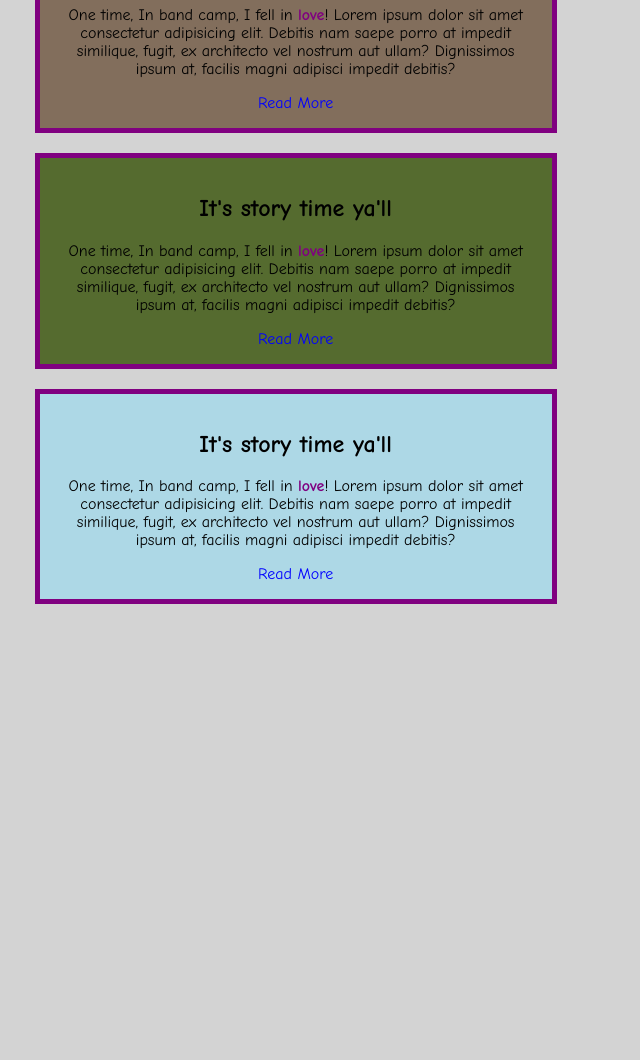
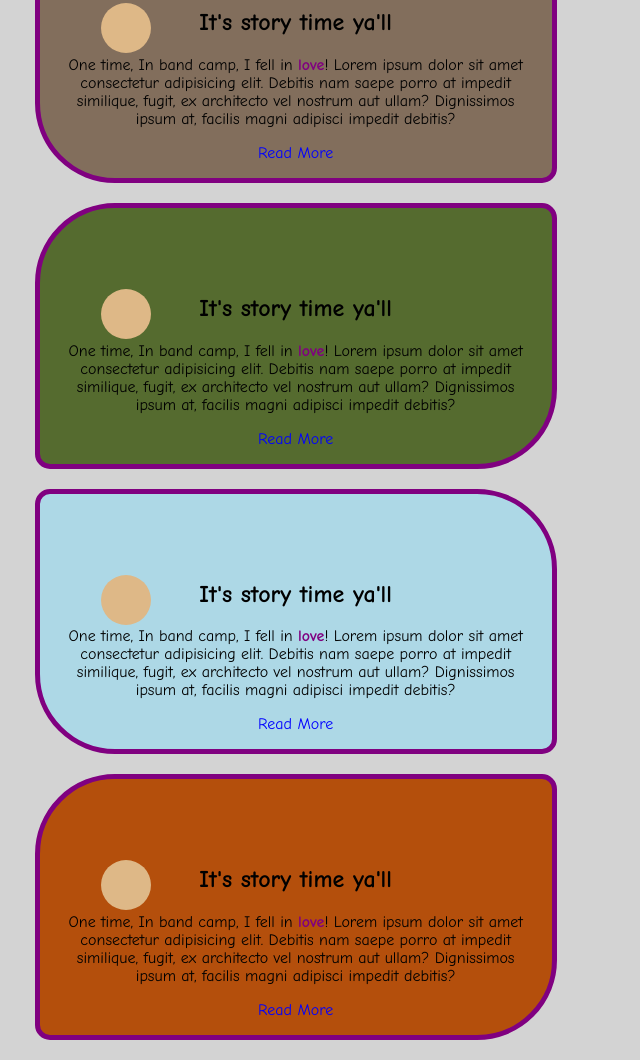
Before and after one commit to Jbradley-C/CSS-Drills, a plain HTML site: page index.html in a window 1280 px wide. Shown: the part 103-1163 px from the top of the page, without its empty margins (0-640 px from the left). Before the commit the page ends 800 px from the top, so only its background shows below. Drawn offline with Linux system fonts and the light colour scheme.

Commit message:
Positioning and added circle left of Header 2

```diff
--- a/index.html
+++ b/index.html
@@ -7,8 +7,11 @@
     <link rel="stylesheet" href="styles.css" />
   </head>
   <body>
+    <main>
+
     <div id="container">
       <div class="boxes" id="box1">
+        <div class="rep-image"></div>
         <h2>It's story time ya'll</h2>
         <p>One time, In band camp, I fell in <span>love</span>! Lorem ipsum dolor
            sit amet consectetur adipisicing elit. Debitis nam saepe porro at
@@ -24,6 +27,7 @@
         </div>
       </div>
       <div class="boxes" id="box2">
+        <div class="rep-image"></div>
         <h2>It's story time ya'll</h2>
         <p>One time, In band camp, I fell in <span>love</span>! Lorem ipsum dolor
           sit amet consectetur adipisicing elit. Debitis nam saepe porro at
@@ -38,7 +42,8 @@
           >
         </div>
       </div>
-      <div class="boxes" id="boxN">
+      <div class="boxes" id="box3">
+        <div class="rep-image"></div>
         <h2>It's story time ya'll</h2>
         <p>One time, In band camp, I fell in <span>love</span>! Lorem ipsum dolor
           sit amet consectetur adipisicing elit. Debitis nam saepe porro at
@@ -53,7 +58,28 @@
             >Read More</a
           >
         </div>
+
+      </div>
+
+      <div class="boxes" id="box4">
+        <div class="rep-image"></div>
+        <h2>It's story time ya'll</h2>
+        <p>One time, In band camp, I fell in <span>love</span>! Lorem ipsum dolor
+          sit amet consectetur adipisicing elit. Debitis nam saepe porro at
+          impedit similique, fugit, ex architecto vel nostrum aut ullam? Dignissimos
+          ipsum at, facilis magni adipisci impedit debitis?</p>
+        <div class="readme-wrapper">
+
+          <a
+            href="https://www.reactiongifs.com/r/330f.gif"
+            title="Go Away"
+            target="_blank"
+            >Read More</a
+          >
+        </div>
+
       </div>
     </div>
+    </main>
   </body>
 </html>
--- a/styles.css
+++ b/styles.css
@@ -33,16 +33,43 @@ span {
   padding: 1em;
   border: 5px solid purple;
   width: 30em;
+  display: inline-block;
 }
 
 #box1 {
   background-color: rgb(130, 110, 92);
+  border-radius: 15px 80px;
 }
 
 #box2 {
   background-color: darkolivegreen;
+  border-radius: 80px 15px;
+  position: relative;
 }
 
-#boxN {
+#box3 {
   background-color: lightblue;
+  border-radius: 15px 80px;
 }
+
+#box4 {
+  background-color: rgb(180, 79, 12);
+  border-radius: 80px 15px;
+}
+
+#box1,
+#box2,
+#box3,
+#box4 {
+  display: block;
+}
+
+.rep-image {
+  height: 50px;
+  width: 50px;
+  border-radius: 50px;
+  background-color: burlywood;
+  position: relative;
+  top: 65px;
+  left: 45px;
+}
```
